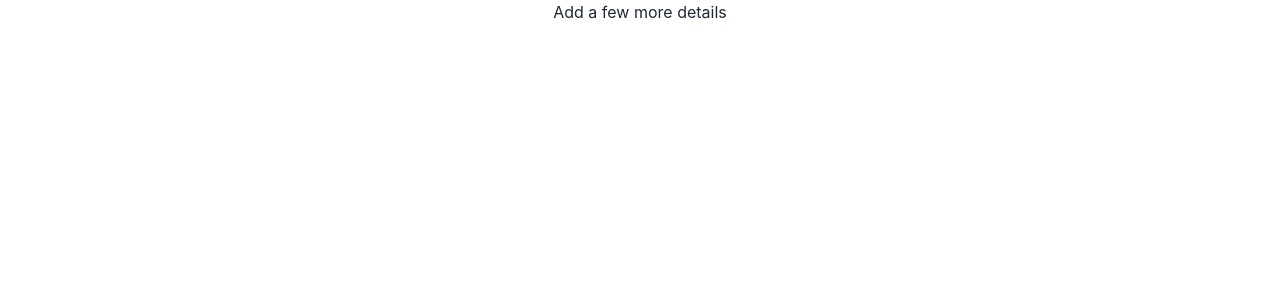
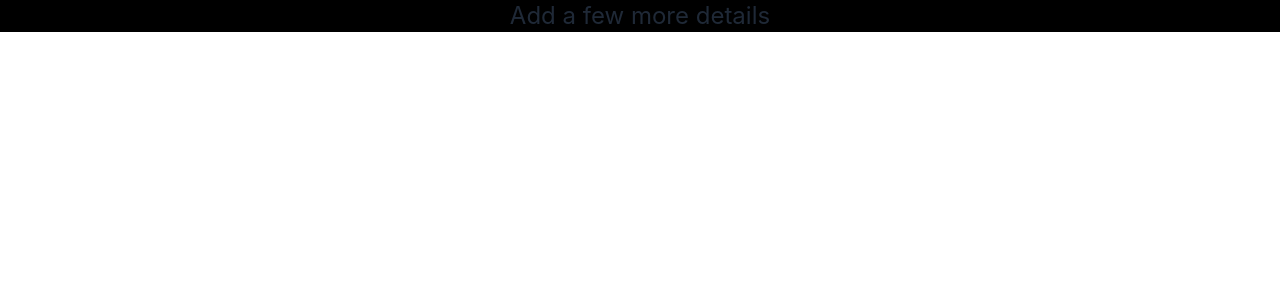
Before and after one commit to Internships-xcitedu/internships, a React (Create React App) app: page /postjob2 in a window 1280 px wide. Shown: the top 300 px of the page. Built offline with nearby package versions, Linux system fonts and the light colour scheme.

Commit message:
changes made

```diff
--- a/src/Components/PostJob2/Content.jsx
+++ b/src/Components/PostJob2/Content.jsx
@@ -1,9 +1,9 @@
 import React from "react";
-
+import "../../index.css"
 const Content = () => {
   return (
     <>
-      <div>
+      <div className="bg-black">
         <p className="text-2xl">Add a few more details</p>
       </div>
     </>
--- a/tailwind.config.js
+++ b/tailwind.config.js
@@ -1,6 +1,6 @@
 /** @type {import('tailwindcss').Config} */
 module.exports = {
-  content: ["./src/**/*.{html,js}"],
+  content: ["./src/**/*.{html,js,jsx}"],
   theme: {
     extend: {},
   },
```
